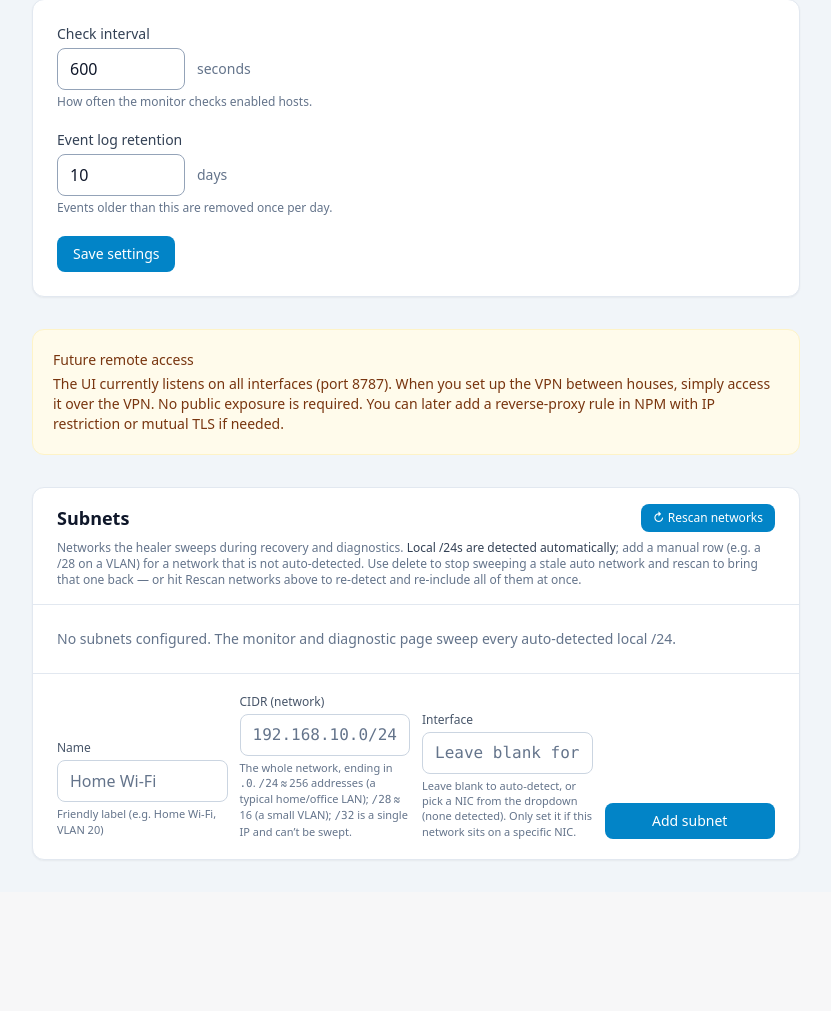
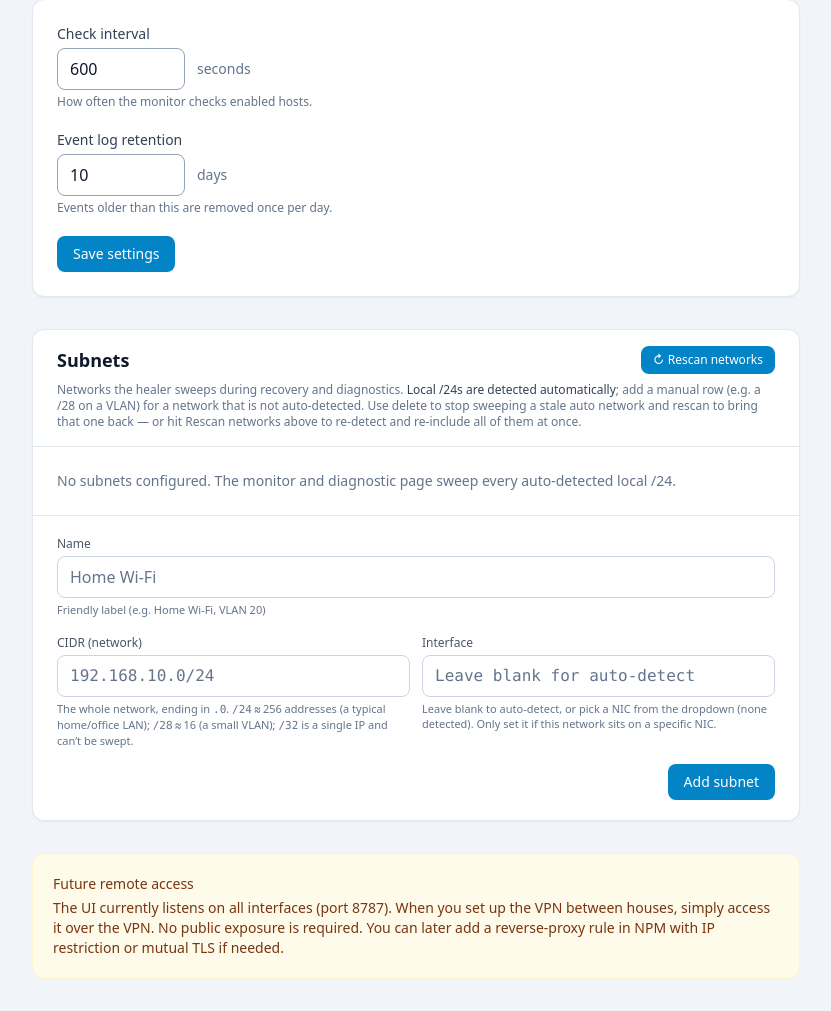
Before and after one commit to GeminiLH/upstream-healer, a FastAPI app: page /settings in a window 1280 px wide. Shown: the part 146-1157 px from the top of the page, without its empty margins (64-895 px from the left). Before the commit the page ends 1007 px from the top, so only its background shows below. Run offline with FastAPI, Linux system fonts and the light colour scheme; data that the repository does not hold is empty; parts of the project's set-up code (start-up, migrations or seed data) failed here and were passed over; some libraries are stand-ins or nearby versions.

Commit message:
Settings page: move future-remote note to bottom; stack add-subnet form fields

```diff
--- a/app/templates/settings.html
+++ b/app/templates/settings.html
@@ -34,16 +34,6 @@
       Save settings
     </button>
   </form>
-
-  <div class="mt-8 bg-amber-50 border border-amber-100 rounded-xl p-5 text-sm text-amber-900">
-    <p class="font-medium mb-1">Future remote access</p>
-    <p>
-      The UI currently listens on all interfaces (port 8787).
-      When you set up the VPN between houses, simply access it over the VPN.
-      No public exposure is required. You can later add a reverse-proxy rule in NPM with IP restriction or mutual TLS if
-      needed.
-    </p>
-  </div>
 
   <!-- Subnets management -->
   <div class="mt-8 bg-white dark:bg-slate-800 rounded-xl shadow-sm border border-slate-200 dark:border-slate-700 overflow-hidden">
@@ -126,13 +116,15 @@
     {% endif %}
 
     <form method="post" action="/settings/subnets"
-          class="px-6 py-5 border-t border-slate-200 dark:border-slate-700 grid grid-cols-1 sm:grid-cols-4 gap-3 items-end">
+          class="px-6 py-5 border-t border-slate-200 dark:border-slate-700">
+      <div class="space-y-4">
         <div>
           <label class="block text-xs font-medium text-slate-600 dark:text-slate-400 mb-1">Name</label>
           <input name="name" required placeholder="Home Wi-Fi"
                  class="w-full px-3 py-2 rounded-lg border border-slate-300 dark:border-slate-600 bg-white dark:bg-slate-900 text-slate-900 dark:text-slate-100">
           <p class="mt-1 text-[11px] text-slate-500 dark:text-slate-400">Friendly label (e.g. Home Wi-Fi, VLAN 20)</p>
         </div>
+        <div class="grid grid-cols-1 sm:grid-cols-2 gap-3">
           <div>
             <label class="block text-xs font-medium text-slate-600 dark:text-slate-400 mb-1">CIDR (network)</label>
             <input name="cidr" required placeholder="192.168.10.0/24"
@@ -159,11 +151,25 @@
               Only set it if this network sits on a specific NIC.
             </p>
           </div>
+        </div>
+      </div>
+      <div class="mt-4 flex justify-end">
         <button type="submit"
                 class="px-4 py-2 bg-brand-600 hover:bg-brand-700 text-white text-sm font-medium rounded-lg transition">
           Add subnet
         </button>
+      </div>
     </form>
+  </div>
+
+  <div class="mt-8 bg-amber-50 border border-amber-100 rounded-xl p-5 text-sm text-amber-900">
+    <p class="font-medium mb-1">Future remote access</p>
+    <p>
+      The UI currently listens on all interfaces (port 8787).
+      When you set up the VPN between houses, simply access it over the VPN.
+      No public exposure is required. You can later add a reverse-proxy rule in NPM with IP restriction or mutual TLS if
+      needed.
+    </p>
   </div>
 
 </div>
```
Lines whose indentation alone changed are shown as unchanged.
